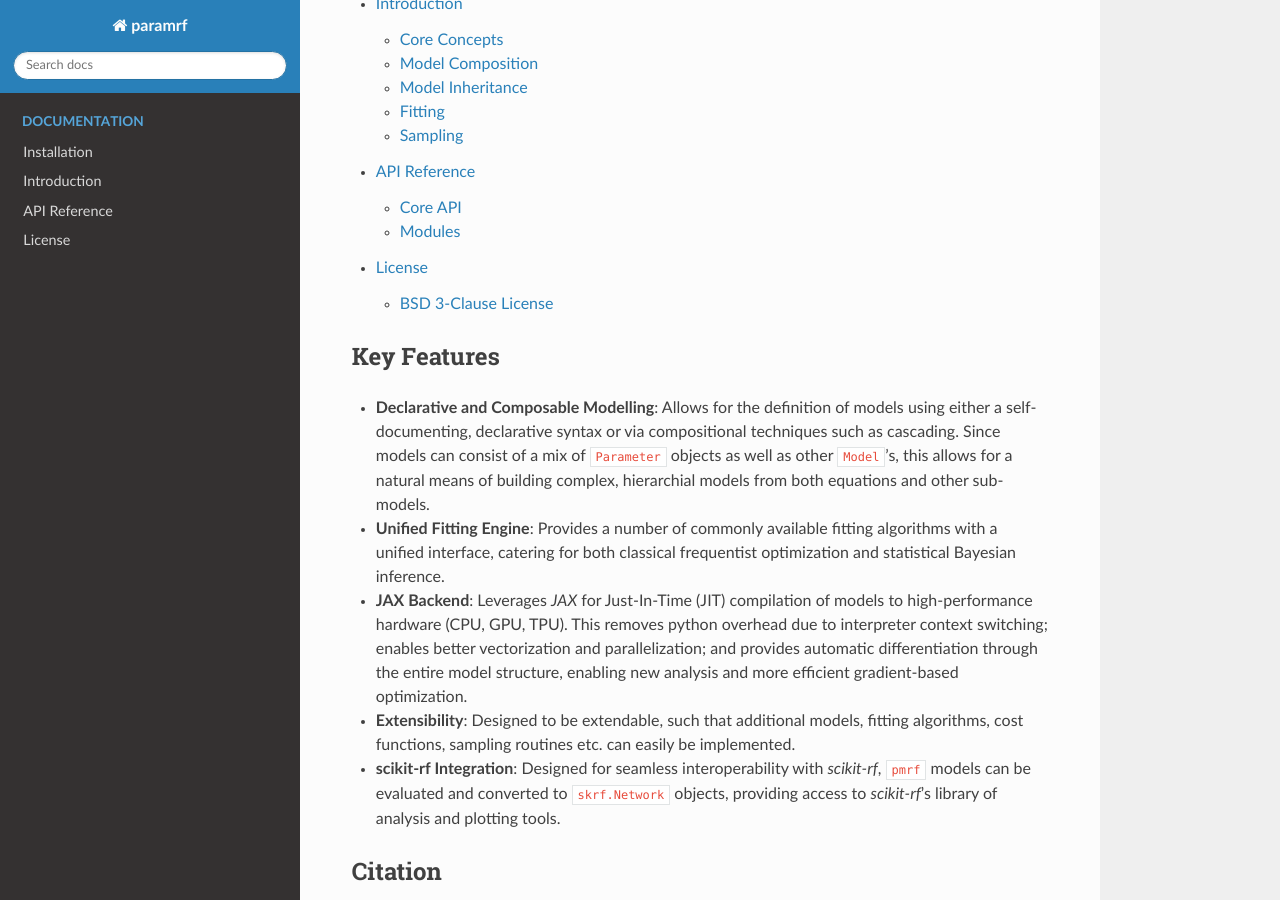
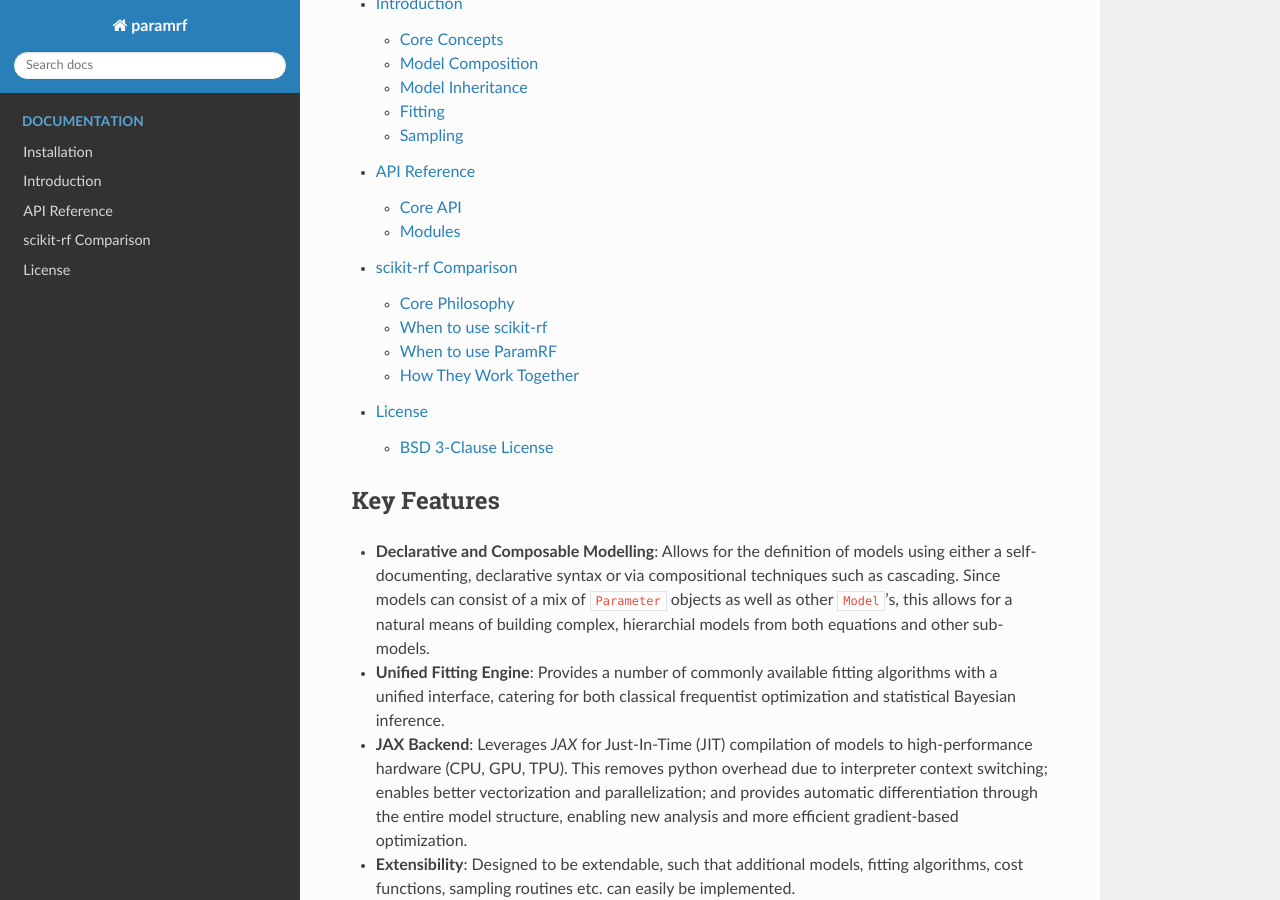
Before and after one commit to gvcallen/paramrf, a Sphinx documentation site: the page built from docs/source/index.rst, in a window 1280 px wide and 900 px high, scrolled down 636 px. Built offline with Sphinx 7.4.7 and the Read the Docs theme 3.1.0, drawn with Linux system fonts in a browser that asks for light colours; some of the changed lines change nothing that is shown.

Commit message:
Finished adding scikit-rf comparison doc section

```diff
--- a/docs/source/index.rst
+++ b/docs/source/index.rst
@@ -22,6 +22,7 @@
    installation
    introduction/index
    api/index
+   skrf_comparison
    license
 
 
--- /dev/null
+++ b/docs/source/skrf_comparison.rst
@@ -0,0 +1,38 @@
+scikit-rf Comparison
+=====================
+ParamRF is designed to complement scikit-rf and not replace it. A very brief summary of the differences, strengths and weakness of the libraries are presented below.
+
+Core Philosophy
+---------------
+``scikit-rf`` is fundamentally built around the static ``Network`` class. While this is excellent for manipulating measurement data (e.g. for calibration) or for generating simple circuits at a given frequency (like capacitors or transmission lines), it handles parameters in a purely functional way. For complex, deeply nested architectures, it becomes tedious to manually propagate variables down through multiple layers of sub-circuit functions in order to arrive at a final network. Because of this functional focus, any analysis or control over the parameters, such as deciding which parameters should be fixed or defining bounds, is left to the user. This is not only tedious, but can add lots of overhead (the author knows!) since the control logic is ultimately in Python.
+
+``ParamRF`` is built around the parametric ``Model`` class (:class:`pmrf.Model`). This provides an object-oriented scaffold, where model variables (like R, L, C, physical dimensions etc.) are managed by the framework and wrapped in a ``Parameter`` class. Parameter names, as well as arrays, bounds, distributions, and other metadata, are automatically available and updated across any complex hierarchy of sub-models, making it trivial to update an entire nested system. This makes fitting, sampling or any type of parametric model analysis very easy!
+
+When to use scikit-rf
+---------------------
+If your workflow involves standard microwave engineering tasks or static measurements, scikit-rf remains the go-to choice. It excels at:
+
+- **Data I/O & Calibration**: Reading Touchstone files, applying VNA calibrations (TRL, SOLT), de-embedding network data.
+- **Static Network Manipulation**: Cascading measurements, port impedance transformations, and standard plotting (e.g., Smith charts).
+- **Static Network Analaysis**: Analyze existing networks, such as using time-domain reflectometry or checking networks for passivity/causality.
+- **Flat Circuit Generation**: Quickly generating analytical components or simple, flat circuit models where continuous, high-dimensional parameter optimization or analysis is not the primary goal.
+
+When to use ParamRF
+-------------------
+If your workflow requires the use of complex or high-dimensional RF models, ParamRF provides the architecture required to do this both conveniently and efficienctly. Further, some of the built-in backends might make it a preference even for simple circuit modeling tasks. It excels at:
+
+- **Deeply Nested Modeling**: Building complex, hierarchical models without the boilerplate of manually passing variables through sub-circuit functions.
+- **Analytical and Numerical Modeling**: The ``Model`` class is easy to extend to implement custom equation-based models. Further, since ParamRF integrates with the machine-learning focused library ``Equinox``, building numerical and surrogate RF models is native.
+- **High-Speed Fitting**: Leveraging JAX Just-In-Time (JIT) compilation to fit models to target data is much faster than standard Python loops. Fitter backends like :class:`pmrf.fitting.SciPyMinimizeFitter` are provided to do this out-of-the back without the need for user-level callbacks.
+- **Sampling and Active Learning**: Randomly and adaptively sampling an arbitrary, expensive RF model such as an external EM simulation.
+- **Statistical Analysis**: Running automated Monte Carlo or Latin Hypercube sampling across your model's entire parameter space.
+
+How They Work Together
+----------------------
+In a practical fitting workflow, both ``scikit-rf`` and ``ParamRF`` are used:
+
+- Use ``scikit-rf`` to load your raw VNA measurements and perform TRL de-embedding.
+- Define your theoretical, deeply nested circuit topology using :class:`pmrf.Model` and the models library in :mod:`pmrf.models`.
+- Use a fitter such as :class:`pmrf.fitting.SciPyMinimizeFitter` to optimize your model's parameters to the measured scikit-rf ``Network``.
+
+Further, ``pmrf.Model`` can easily be converted to ``skrf.Network`` by simply passing a frequency using ``pmrf.Model.to_skrf(freq)``, so you can easily define your model in ``ParamRF`` and then do any further analysis in ``scikit-rf``!
```
